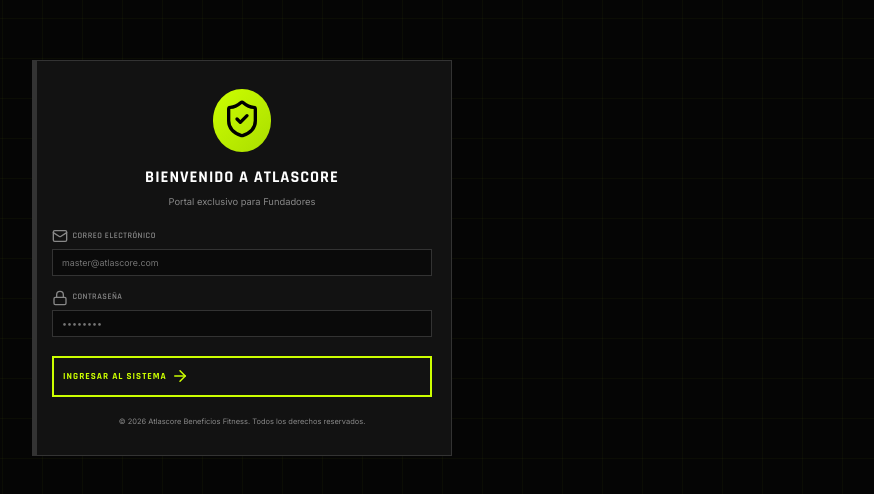
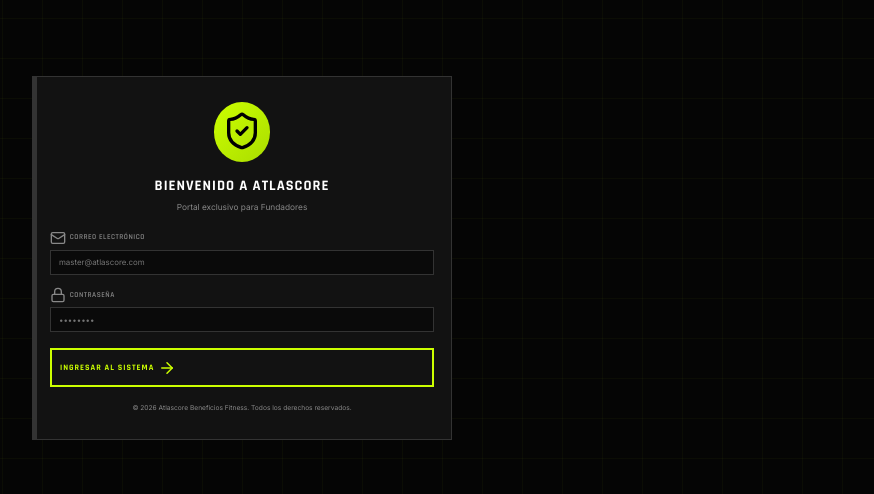
Before and after one commit to NicolasFrance01/ClubBeneficiarios, a React (Vite) app: page / in a window 1280 px wide. Shown: the part 142-636 px from the top of the page, without its empty margins (398-1272 px from the left). Built offline with nearby package versions, Linux system fonts and the light colour scheme.

Commit message:
Further adjust font scale to 52%

```diff
--- a/src/index.css
+++ b/src/index.css
@@ -33,7 +33,7 @@
 }
 
 html {
-  font-size: 58.5%;
+  font-size: 52%;
 }
 
 body {
```
